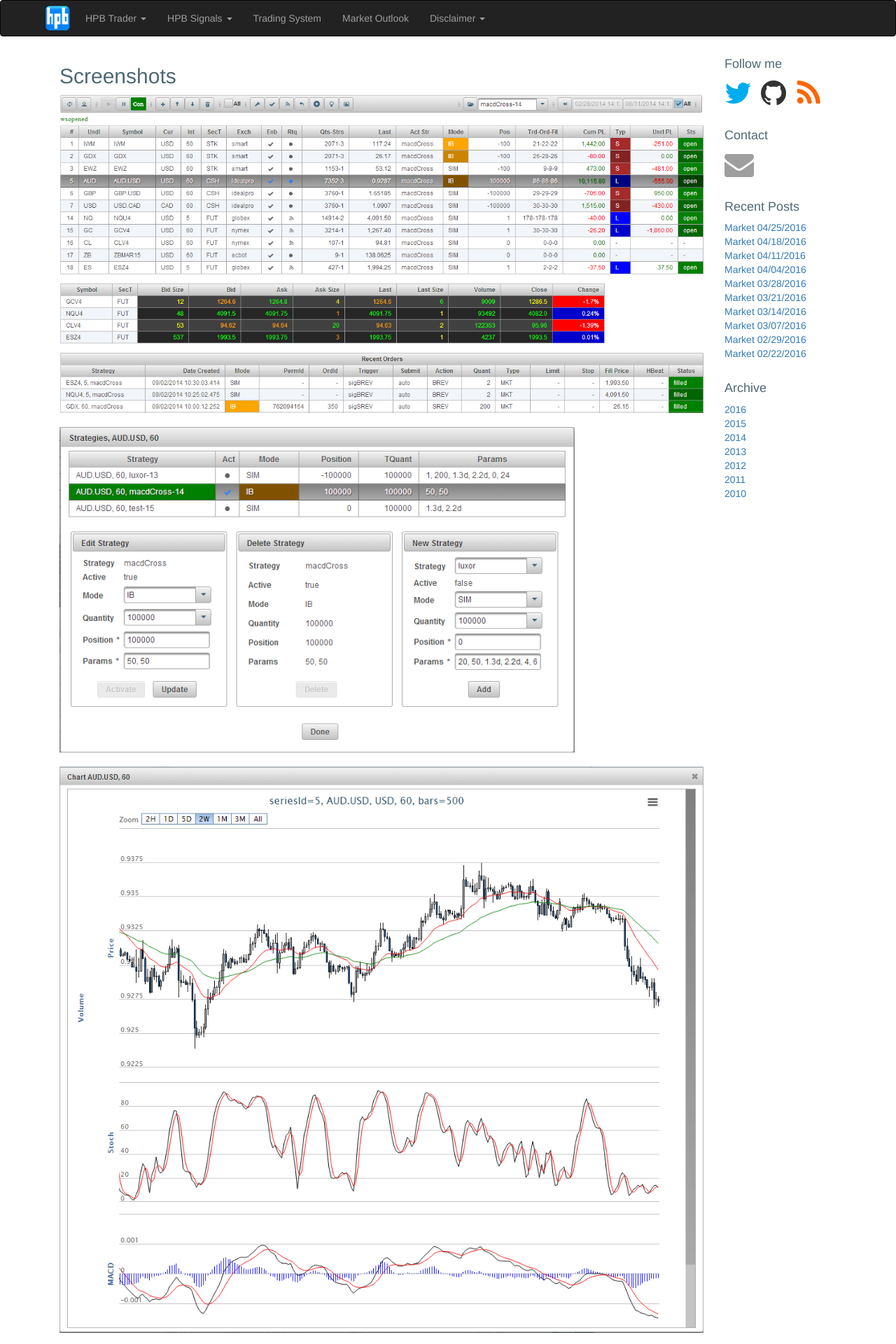
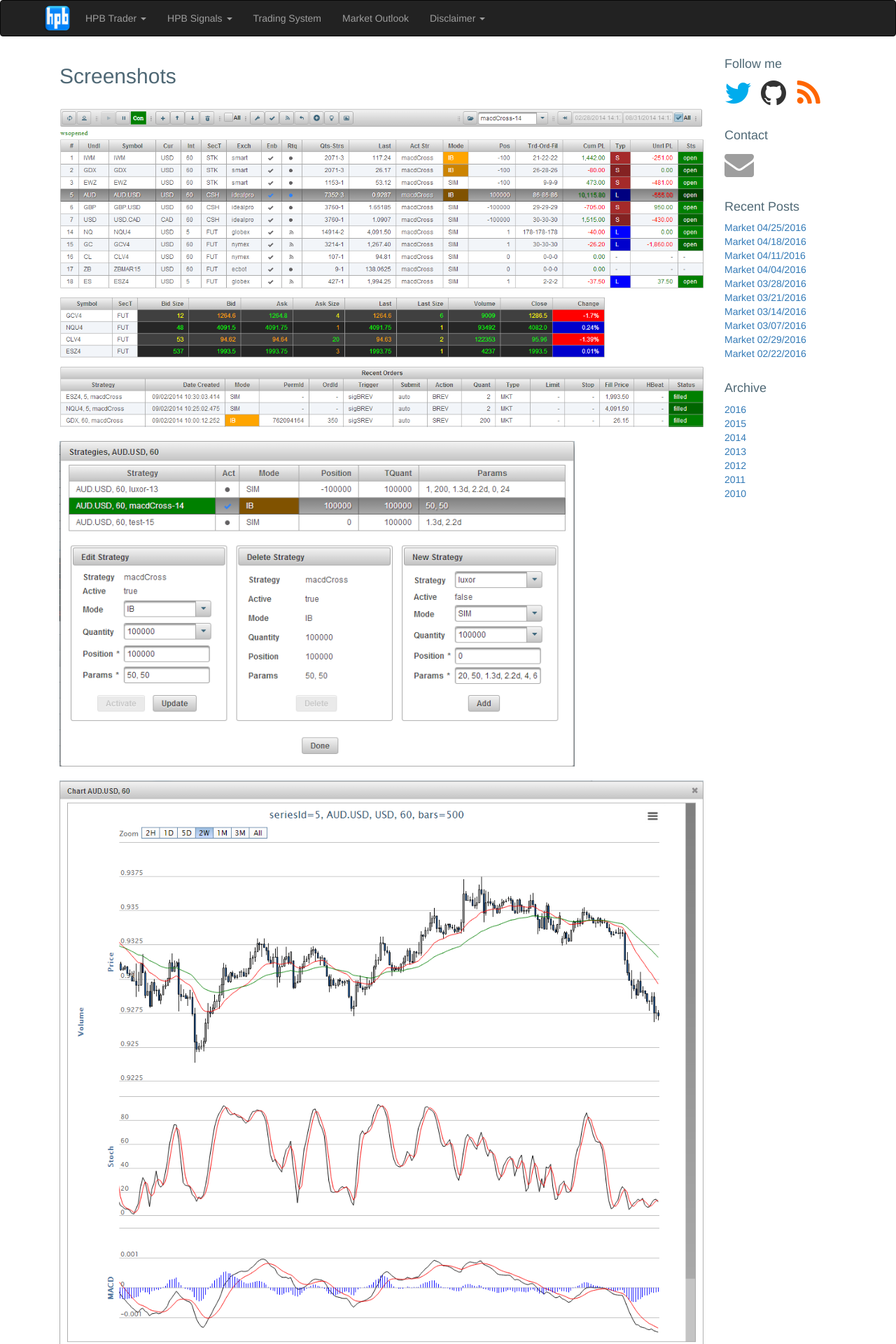
Before and after one commit to robertkolar/hpbweb, a Jekyll site: the page built from pages/hpbtrader-ss.html, in a window 1280 px wide. Shown: the top 1920 px of the page at 70% size. Built offline with Jekyll 4.4.1, drawn with Linux system fonts in a browser that asks for light colours.

Commit message:
Fixed analytics screenshots and added screenshot class to style.css.

```diff
--- a/_includes/header.html
+++ b/_includes/header.html
@@ -29,7 +29,7 @@
                             <li><a href="/hpbsignals/">Features</a></li>
                             <li><a href="/hpbsignals/screenshots/">Screenshots</a></li>
                             <li><a href="http://webdoc.highpowerbear.com/hpbsignals/" target="_blank">Online Manual</a></li>
-                            <li><a href="/hpbanalytics/">Analytics</a></li>
+                            <li><a href="/hpbanalytics/screenshots/">Analytics</a></li>
                         </ul>
                     </li>
                     <li><a href="/trading-system/">Trading System</a></li>
--- a/pages/hpbtrader-ss.html
+++ b/pages/hpbtrader-ss.html
@@ -5,20 +5,20 @@ permalink: /hpbtrader/screenshots/
 ---
 
 {% capture f %}/resources/screenshots/hpbtrader{% endcapture %}
-<div>
-    <a href="{{f}}/control-view.png" style="border-bottom-style: none;"><img src="{{f}}/control-view.png" alt="Control View" title="Control View" style="width: 100%;"/></a>
-    <a href="{{f}}/edit-strategies.png" style="border-bottom-style: none;"><img src="{{f}}/edit-strategies.png" alt="Edit Strategies" title="Edit Strategies" style="padding-top: 20px; width: 80%;"/></a>
-    <a href="{{f}}/chart.png" style="border-bottom-style: none;"><img src="{{f}}/chart.png" alt="Instrument Chart" title="Instrument Chart" style="padding-top: 20px; width: 100%;"/></a>
-    <a href="{{f}}/perf-strategy.png" style="border-bottom-style: none;"><img src="{{f}}/perf-strategy.png" alt="Strategy Performance" title="Strategy Performance" style="padding-top: 20px; width: 100%;"/></a>
-    <a href="{{f}}/perf-orders.png" style="border-bottom-style: none;"><img src="{{f}}/perf-orders.png" alt="Strategy Orders" title="Strategy Orders" style="padding-top: 20px; width: 100%;"/></a>
-    <a href="{{f}}/perf-trades.png" style="border-bottom-style: none;"><img src="{{f}}/perf-trades.png" alt="Strategy Trades" title="Strategy Trades" style="padding-top: 20px; width: 100%;"/></a>
-    <a href="{{f}}/perf-trade-orders.png" style="border-bottom-style: none;"><img src="{{f}}/perf-trade-orders.png" alt="Trade Orders" title="Trades Orders" style="padding-top: 20px; width: 100%;"/></a>
-    <a href="{{f}}/perf-trade-logs.png" style="border-bottom-style: none;"><img src="{{f}}/perf-trade-logs.png" alt="Trade Log" title="Trade Log" style="padding-top: 20px; width: 80%;"/></a>
-    <a href="{{f}}/perf-trade-pl-graph.png" style="border-bottom-style: none;"><img src="{{f}}/perf-trade-pl-graph.png" alt="Trades PL Graph" title="Trades PL Graph" style="padding-top: 20px; width: 100%;"/></a>
-    <a href="{{f}}/perf-trade-log-graph.png" style="border-bottom-style: none;"><img src="{{f}}/perf-trade-log-graph.png" alt="Trade Log Graph" title="Trade Log Graph" style="padding-top: 20px; width: 100%;"/></a>
-    <a href="{{f}}/perf-quotes.png" style="border-bottom-style: none;"><img src="{{f}}/perf-quotes.png" alt="Instrument Quotes" title="Instrument Quotes" style="padding-top: 20px; width: 80%;"/></a>
-    <a href="{{f}}/btest-strategy.png" style="border-bottom-style: none;"><img src="{{f}}/btest-strategy.png" alt="Strategy Backtest" title="Strategy Backtest" style="padding-top: 20px; width: 100%;"/></a>
-    <a href="{{f}}/add-series.png" style="border-bottom-style: none;"><img src="{{f}}/add-series.png" alt="Add Series" title="Add Series" style="padding-top: 20px;  width: 25%; float: left"/></a>
-    <a href="{{f}}/manual-order.png" style="border-bottom-style: none;"><img src="{{f}}/manual-order.png" alt="Manual Order" title="Manual Order" style="padding-top: 20px; padding-left: 20px; width: 25%;  float: left"/></a>
-    <a href="{{f}}/order-events.png" style="border-bottom-style: none;"><img src="{{f}}/order-events.png" alt="Order Events" title="Order Events" style="padding-top: 20px; padding-left: 20px; width: 40%;"/></a>
+<div class="hpb-screenshots">
+    <a href="{{f}}/control-view.png"><img src="{{f}}/control-view.png" alt="Control View" title="Control View" style="width: 100%;"/></a>
+    <a href="{{f}}/edit-strategies.png"><img src="{{f}}/edit-strategies.png" alt="Edit Strategies" title="Edit Strategies" style="padding-top: 20px; width: 80%;"/></a>
+    <a href="{{f}}/chart.png"><img src="{{f}}/chart.png" alt="Instrument Chart" title="Instrument Chart" style="padding-top: 20px; width: 100%;"/></a>
+    <a href="{{f}}/perf-strategy.png"><img src="{{f}}/perf-strategy.png" alt="Strategy Performance" title="Strategy Performance" style="padding-top: 20px; width: 100%;"/></a>
+    <a href="{{f}}/perf-orders.png"><img src="{{f}}/perf-orders.png" alt="Strategy Orders" title="Strategy Orders" style="padding-top: 20px; width: 100%;"/></a>
+    <a href="{{f}}/perf-trades.png"><img src="{{f}}/perf-trades.png" alt="Strategy Trades" title="Strategy Trades" style="padding-top: 20px; width: 100%;"/></a>
+    <a href="{{f}}/perf-trade-orders.png"><img src="{{f}}/perf-trade-orders.png" alt="Trade Orders" title="Trades Orders" style="padding-top: 20px; width: 100%;"/></a>
+    <a href="{{f}}/perf-trade-logs.png"><img src="{{f}}/perf-trade-logs.png" alt="Trade Log" title="Trade Log" style="padding-top: 20px; width: 80%;"/></a>
+    <a href="{{f}}/perf-trade-pl-graph.png"><img src="{{f}}/perf-trade-pl-graph.png" alt="Trades PL Graph" title="Trades PL Graph" style="padding-top: 20px; width: 100%;"/></a>
+    <a href="{{f}}/perf-trade-log-graph.png"><img src="{{f}}/perf-trade-log-graph.png" alt="Trade Log Graph" title="Trade Log Graph" style="padding-top: 20px; width: 100%;"/></a>
+    <a href="{{f}}/perf-quotes.png"><img src="{{f}}/perf-quotes.png" alt="Instrument Quotes" title="Instrument Quotes" style="padding-top: 20px; width: 80%;"/></a>
+    <a href="{{f}}/btest-strategy.png"><img src="{{f}}/btest-strategy.png" alt="Strategy Backtest" title="Strategy Backtest" style="padding-top: 20px; width: 100%;"/></a>
+    <a href="{{f}}/add-series.png"><img src="{{f}}/add-series.png" alt="Add Series" title="Add Series" style="padding-top: 20px;  width: 25%; float: left"/></a>
+    <a href="{{f}}/manual-order.png"><img src="{{f}}/manual-order.png" alt="Manual Order" title="Manual Order" style="padding-top: 20px; padding-left: 20px; width: 25%;  float: left"/></a>
+    <a href="{{f}}/order-events.png"><img src="{{f}}/order-events.png" alt="Order Events" title="Order Events" style="padding-top: 20px; padding-left: 20px; width: 40%;"/></a>
 </div>
--- a/resources/style.scss
+++ b/resources/style.scss
@@ -44,6 +44,11 @@ body {
         color: lighten($hpb-color-base-dark, 20%);
         text-decoration: none;
     }
+}
+
+.hpb-screenshots {
+    margin-top: 30px;
+    a { border-bottom-style: none; }
 }
 
 li.hpb-sentiment {
```
Also changed, not shown: pages/hpbanalytics-ss.html (added, +16 -0 lines), pages/hpbanalytics.html (+2 -11 lines), pages/hpbsignals-ss.html (+8 -8 lines).
